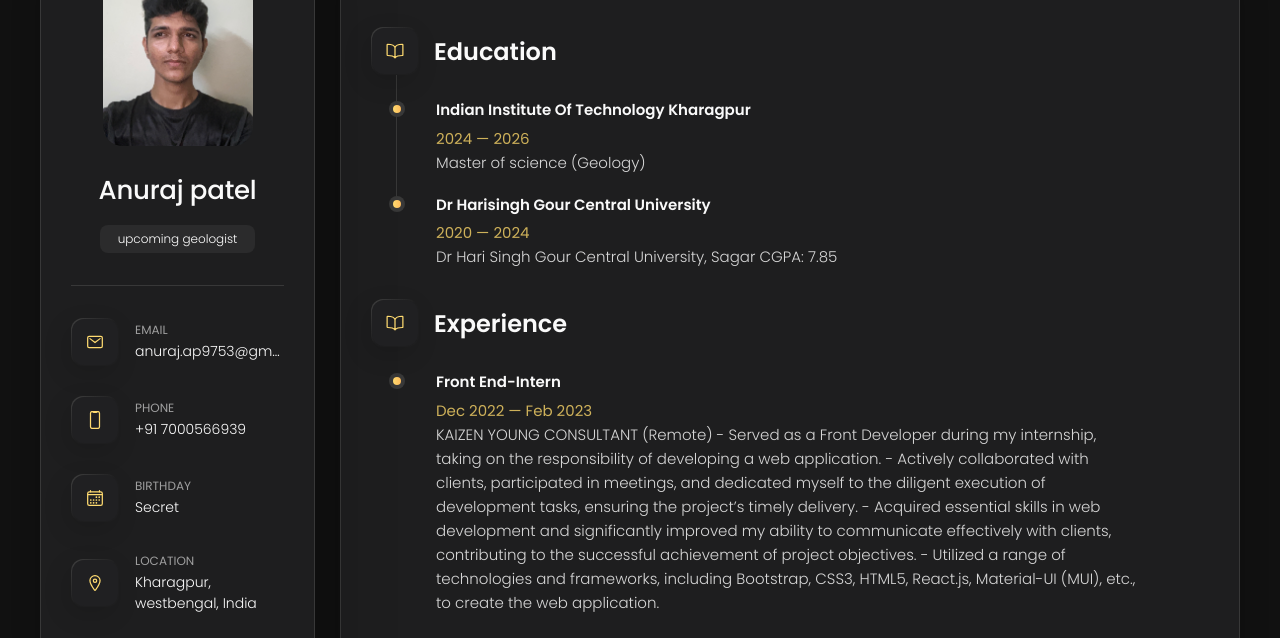
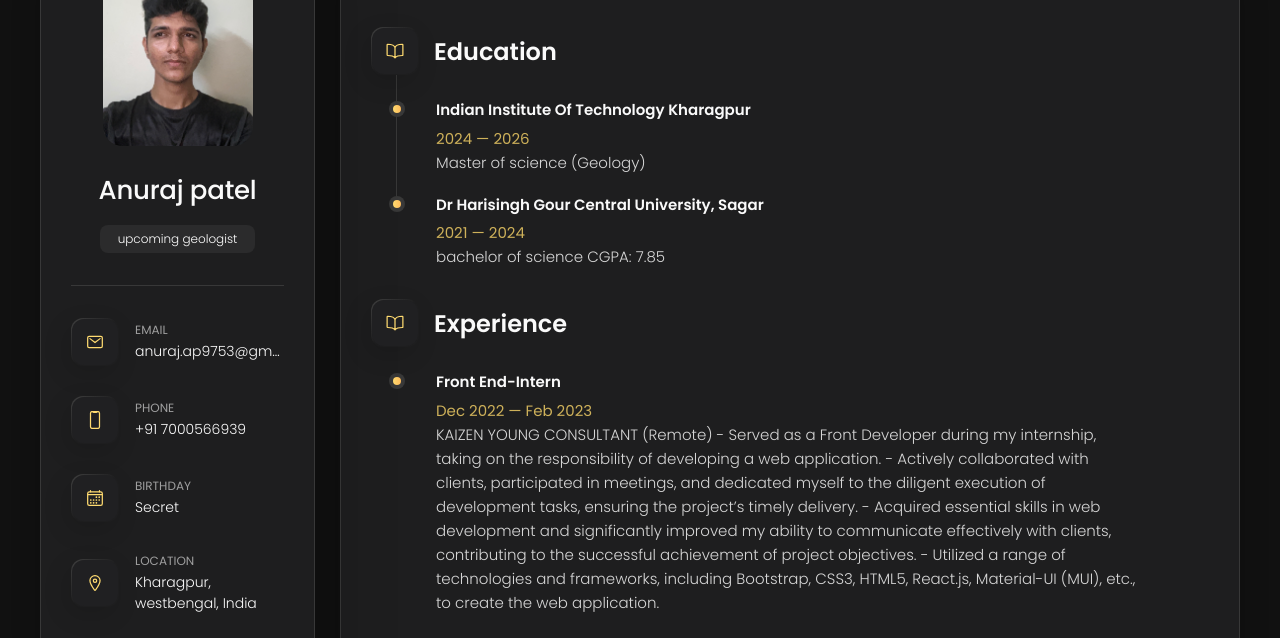
Before and after one commit to ANU-RAAJ/Portfolio, a plain HTML site: page index.html in a window 1280 px wide. Both pictures are taken after a click on the button "Resume". Shown: the part 162-800 px from the top of the page. Drawn offline with nearby package versions, Linux system fonts and the light colour scheme.

Commit message:
resume 2

```diff
--- a/index.html
+++ b/index.html
@@ -433,13 +433,14 @@
                         </li>
                         <li class="timeline-item">
 
-                          <h4 class="h4 timeline-item-title">Dr Harisingh Gour central university  </h4>
+                          <h4 class="h4 timeline-item-title">Dr Harisingh Gour central university, sagar  </h4>
 
-                          <span>2020 — 2024</span>
+                          <span>2021 — 2024</span>
                        <p class="timeline-text">
-                                                                                 Dr Hari Singh Gour Central University, Sagar
 
-                      CGPA: 7.85
+                        bachelor of science
+
+                          CGPA: 7.85
                       </p>
                                     </li>
 
```
